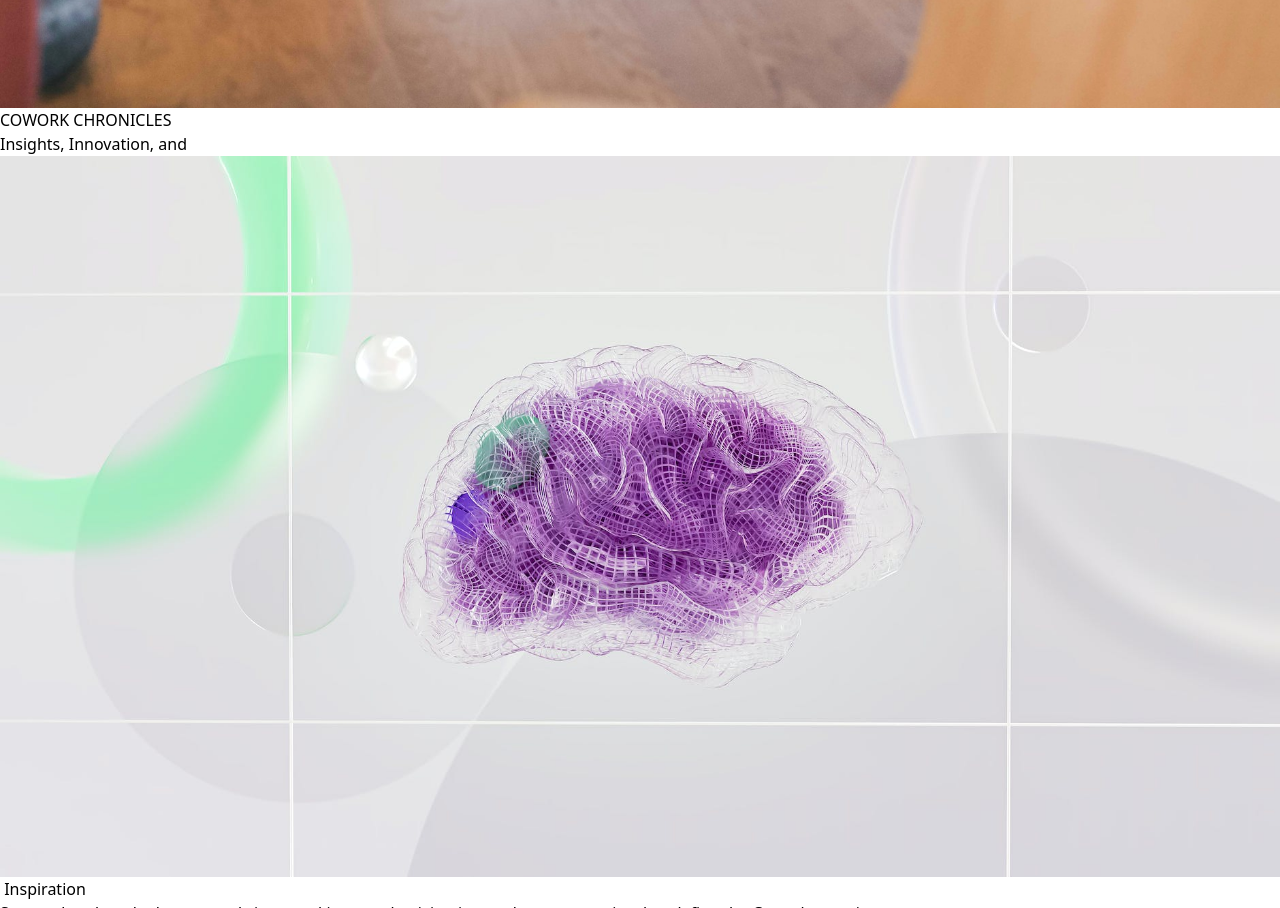
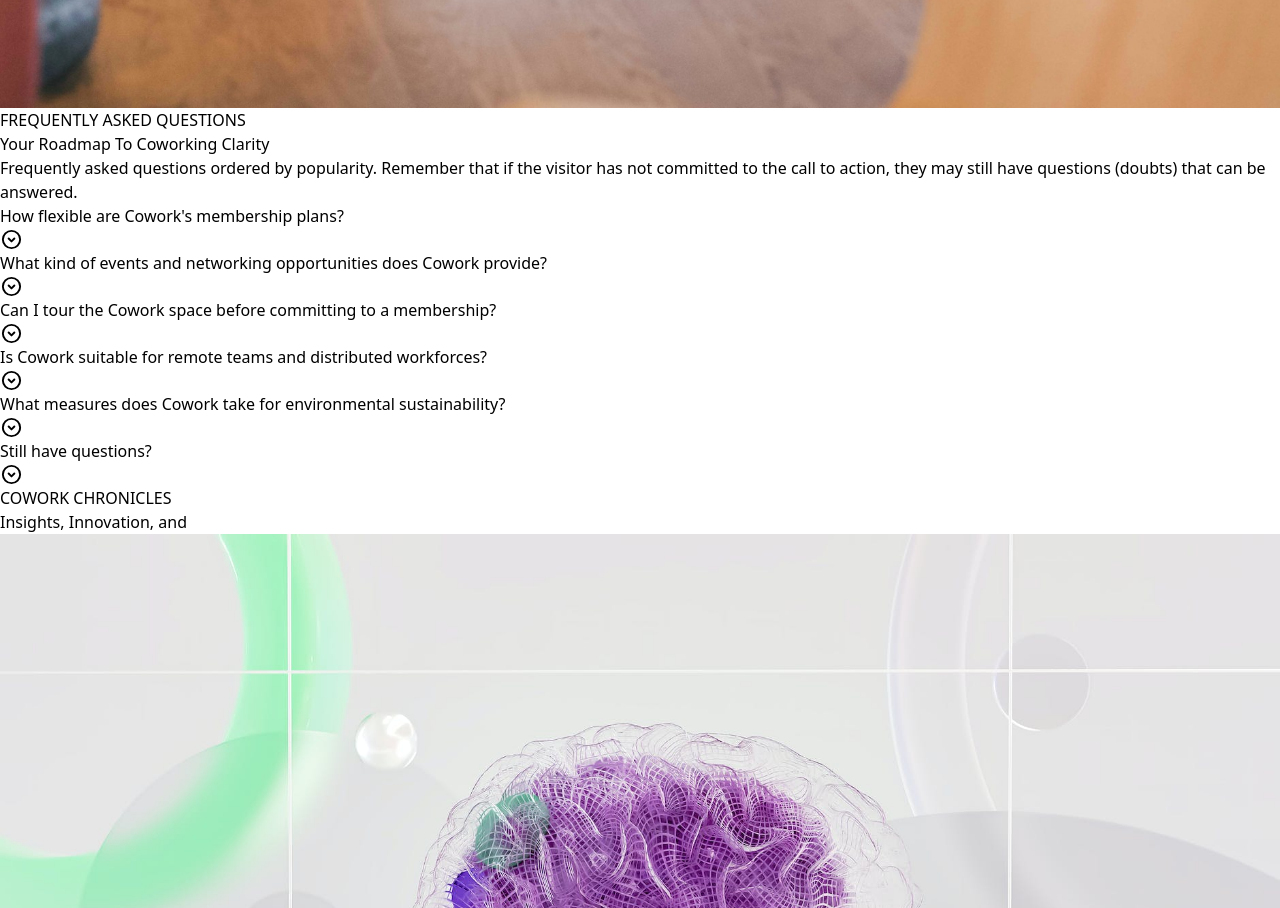
Before and after one commit to AbhiteshPundir/Cowork, a React (Vite) app: page / in a window 1280 px wide. Shown: the part 5158-6066 px from the top of the page. Built offline with nearby package versions, Linux system fonts and the light colour scheme.

Commit message:
added Faq.jsx and minor changes

```diff
--- a/src/Pages/Home.jsx
+++ b/src/Pages/Home.jsx
@@ -3,6 +3,7 @@ import Hero from '../components/Hero'
 import Choose from '../components/Choose'
 import Tour from '../components/Tour'
 import Blog from '../components/Blog'
+import Faq from '../components/Faq'
 
 const Home = () => {
   return (
@@ -10,6 +11,7 @@ const Home = () => {
       <Hero/>
       <Choose/>
       <Tour/>
+      <Faq/>
       <Blog/>
     </div>
   )
--- /dev/null
+++ b/src/components/Faq.jsx
@@ -0,0 +1,72 @@
+import React, { useState } from 'react';
+import { TbCircleChevronUp } from "react-icons/tb";
+import { TbCircleChevronDown } from "react-icons/tb";
+const Faq = () => {
+  const [openIndex, setOpenIndex] = useState(null);
+
+  const toggleFAQ = (index) => {
+    if (openIndex === index) {
+      setOpenIndex(null);
+    } else {
+      setOpenIndex(index);
+    }
+  };
+
+  const faqData = [
+    {
+      question: "How flexible are Cowork's membership plans?",
+      answer: "Cowork offers a variety of flexible membership plans tailored to fit different needs, from day passes to monthly memberships."
+    },
+    {
+      question: "What kind of events and networking opportunities does Cowork provide?",
+      answer: "Cowork hosts regular networking events, workshops, and seminars to help members connect and grow professionally."
+    },
+    {
+      question: "Can I tour the Cowork space before committing to a membership?",
+      answer: "Yes, you can schedule a tour to explore our facilities and see if it's the right fit for you."
+    },
+    {
+      question: "Is Cowork suitable for remote teams and distributed workforces?",
+      answer: "Absolutely. Cowork offers amenities and infrastructure to support remote teams and distributed workforces effectively."
+    },
+    {
+      question: "What measures does Cowork take for environmental sustainability?",
+      answer: "Cowork is committed to sustainability with measures such as energy-efficient lighting, recycling programs, and more."
+    },
+    {
+      question: "Still have questions?",
+      answer: "Contact us at "
+    }
+  ];
+
+  return (
+    <div className='flex flex-col justify-evenly lg:flex-row pt-20 h-fit w-full px-5 lg:px-12'>
+        <div className='lg:w-5/12 flex-col text-center lg:text-left px-5'>
+          <h1 className='text-xs font-bold mb-3'>FREQUENTLY ASKED QUESTIONS</h1>
+          <h1 className='font-bold text-[28px] lg:text-[53px] lg:tracking-wider'>Your Roadmap To Coworking Clarity</h1>
+          <p className='text-sm lg:text-[14px] text-center lg:pt-2 leading-6 lg:w-4/5 my-3 lg:text-left'>Frequently asked questions ordered by popularity. Remember that if the visitor has not committed to the call to action, they may still have questions (doubts) that can be answered.</p>
+        </div>
+        <div className="lg:p-6 lg:w-1/2">
+        {
+            faqData.map((faq, index) => (
+            <div key={index} className="mb-4">
+            <button
+                onClick={() => toggleFAQ(index)}
+                className="flex justify-between items-center w-full p-4 bg-white rounded-lg focus:outline-none"
+            >
+                <span className="font-semibold text-sm w-2/3 text-left lg:w-auto">{faq.question}</span>
+                <span>{openIndex === index ? <TbCircleChevronUp size={23}/> : <TbCircleChevronDown size={23}/>}</span>
+            </button>
+            {openIndex === index && (
+                <div className="lg:w-1/2 mt-2 px-4 pb-4 text-sm font-thin bg-white rounded-lg">
+                {faq.answer}
+                </div>
+            )}
+            </div>
+        ))}
+        </div>
+    </div>
+  );
+};
+
+export default Faq;
--- a/src/components/Hero.jsx
+++ b/src/components/Hero.jsx
@@ -6,7 +6,7 @@ const Hero = () => {
   return (
     <div className='h-fit w-full bg-white p-7 lg:py-7 lg:px-10 lg:mb-7'>
         <img className='absolute left-[117px] w-[290px] h-[97px] top-[320px] hidden lg:block' src={green} alt="" />
-        <div className='flex flex-col gap-5 lg:gap-0 lg:flex-row justify-evenly px-5 mb-6'>
+        <div className='flex flex-col gap-5 lg:gap-0 lg:flex-row justify-evenly lg:px-5 mb-6'>
             <div className='flex flex-col items-center lg:items-start gap-7 lg:gap-0 lg:w-1/2 text-center lg:text-left'>
                 <h1 className='text-zinc-900 text-5xl pt-7 lg:text-[80px] font-bold lg:leading-[87px] lg:pt-10 lg:pb-5'>Elevate  Your  Workspace  With  Cowork</h1>
                 <p className='text-sm font-medium lg:pl-2 lg:pr-11 lg:pb-8 lg:leading-6'>Welcome to Cowork – where innovation meets collaboration in the heart  of productivity! Unleash 🚀 your potential in our thoughtfully designed coworking spaces, tailored to inspire creativity and foster connections.</p>
--- a/src/components/Infocard.jsx
+++ b/src/components/Infocard.jsx
@@ -2,7 +2,7 @@ import React from 'react'
 
 const Infocard = ({icon,col,content,title}) => {
   return (
-    <div className='w-96 h-fit lg:h-64 rounded-2xl flex flex-col items-center gap-3 p-3 m-2'>
+    <div className='w-80 lg:w-96 h-fit lg:h-64 rounded-2xl flex flex-col items-center gap-3 p-5 lg:p-3 m-2'>
         <div className={`w-7 h-7 pr-3 bg-${col}-400/80 rounded-full`}>
             {icon}
         </div>
--- a/src/components/Tour.jsx
+++ b/src/components/Tour.jsx
@@ -4,7 +4,7 @@ import Button from './Button'
 import big from '../assets/big.jpeg'
 const Tour = () => {
   return (
-    <div className='bg-white h-fit w-full flex flex-col items-center gap-5 p-3 lg:my-7'>
+    <div className='bg-white h-fit w-full flex flex-col items-center gap-5 p-3 lg:my-20'>
         <div className='flex flex-col items-center'>
           <h1 className='text-xs font-bold mb-3'>A VIRTUAL TOUR</h1>
           <p className='font-bold text-[25px] lg:text-[53px] lg:tracking-wider'>Explore Cowork Through Our</p>
@@ -13,7 +13,7 @@ const Tour = () => {
               <p className='font-bold text-[25px] lg:text-[53px] lg:tracking-wider'>&nbsp;Lens</p>
           </div>
         </div>
-        <p className='text-sm lg:text-[12px] text-center lg:pt-2 text leading-6 lg:w-1/2 my-3'>Experience the essence of Cowork before setting foot in our dynamic spaces. Our immersive video tour gives you a sneak peek into the vibrant atmosphere, cutting-edge facilities, and collaborative energy that define the Cowork experience.</p>
+        <p className='text-sm lg:text-[12px] text-center lg:pt-2 leading-6 lg:w-1/2 my-3'>Experience the essence of Cowork before setting foot in our dynamic spaces. Our immersive video tour gives you a sneak peek into the vibrant atmosphere, cutting-edge facilities, and collaborative energy that define the Cowork experience.</p>
         <Button content={'Explore Spaces'}/>
         <img className='brightness-[.65] object-cover h-[290px] w-[385px] lg:w-[950px] lg:h-[530px] rounded-[45px] mt-7' src={big} alt="" />
     </div>
--- a/src/index.css
+++ b/src/index.css
@@ -2,6 +2,6 @@
 @tailwind components;
 @tailwind utilities;
 
-/* *{
-    font: ro;
-} */
+html,body{
+    overflow-x: hidden;
+}
```
